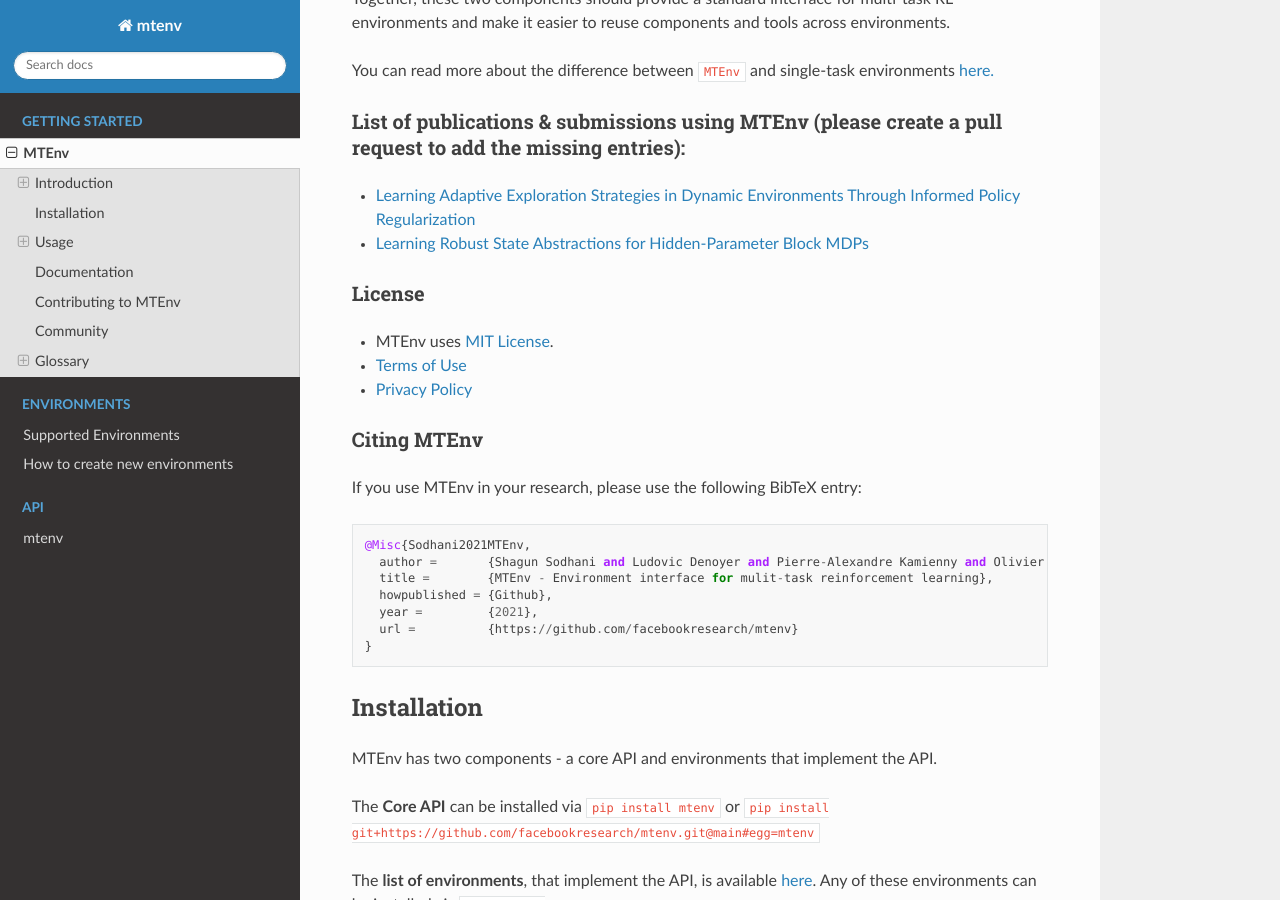
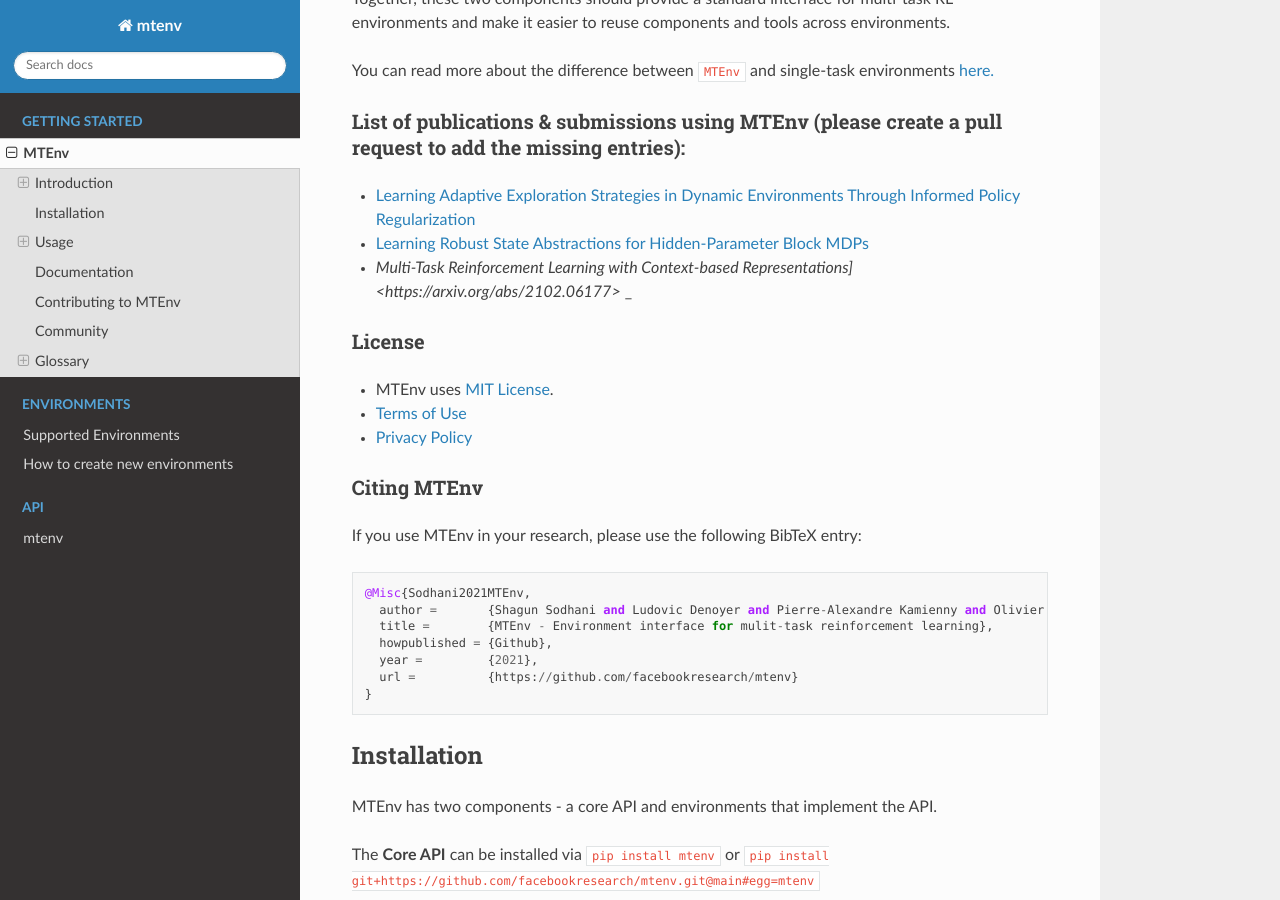
Before and after one commit to facebookresearch/mtenv, a Sphinx documentation site: the page built from docs_src/source/pages/readme.rst, in a window 1280 px wide and 900 px high, scrolled down 445 px. Built offline with Sphinx 7.4.7 and the Read the Docs theme 2.0.0, drawn with Linux system fonts in a browser that asks for light colours.

Commit message:
Add CARE paper

```diff
--- a/docs_src/source/pages/readme.rst
+++ b/docs_src/source/pages/readme.rst
@@ -24,6 +24,8 @@
 * `Learning Adaptive Exploration Strategies in Dynamic Environments Through Informed Policy Regularization <https://arxiv.org/abs/2005.02934>`_
 
 * `Learning Robust State Abstractions for Hidden-Parameter Block MDPs <https://arxiv.org/abs/2007.07206>`_
+
+* `Multi-Task Reinforcement Learning with Context-based Representations] <https://arxiv.org/abs/2102.06177>` _
 
 License
 ^^^^^^^
```
Also changed, not shown: README.md (+2 -0 lines).
